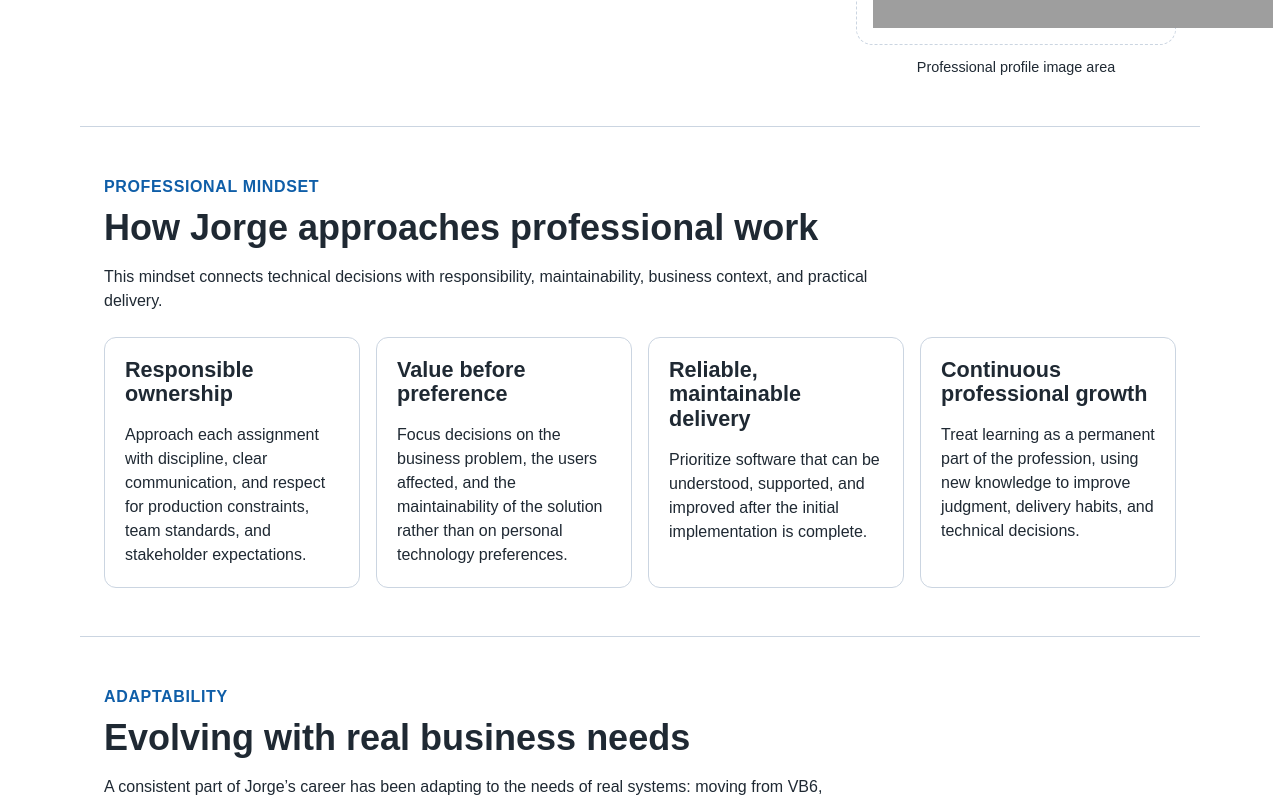
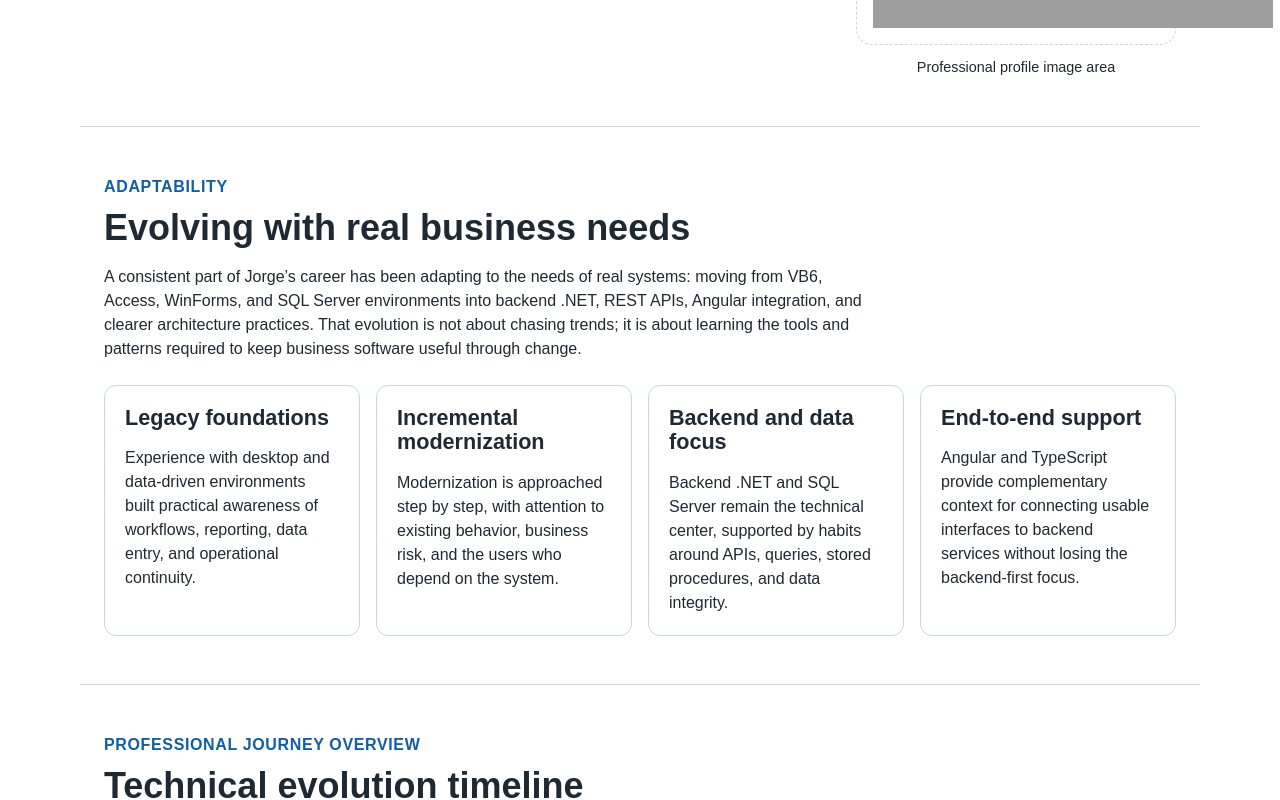
Before and after one commit to jorgejaimes085GH/J3dev-portfolio, an Angular app: page /about in a window 1280 px wide. Shown: the part 500-1300 px from the top of the page. Built offline with nearby package versions, Linux system fonts and the light colour scheme; grey boxes are pictures that could not be loaded.

Commit message:
Polish about page narrative

```diff
--- a/src/app/data/about.data.ts
+++ b/src/app/data/about.data.ts
@@ -4,55 +4,33 @@ const ABOUT_PAGE_DATA_EN: AboutPageData = {
   introduction: {
     professionalTitle: 'Backend .NET Developer',
     shortIntroduction:
-      'Jorge Jaimes is a Backend .NET Developer with experience across several generations of business software. His professional growth has been shaped by maintaining real systems, understanding operational needs, and using software as a practical way to solve business problems with reliability and long-term value.',
+      'Jorge Jaimes is a Backend .NET Developer with experience across several generations of business software. His professional growth has been shaped by supporting production systems, understanding operational needs, and using software as a practical way to solve business problems with reliability and long-term value.',
     profileImageAlt: 'Professional portrait of Jorge Jaimes',
     profileImageUrl: 'assets/profile/photos/jorge-jaimes-professional-portrait.webp',
   },
-  professionalMindset: [
-    {
-      title: 'Responsible ownership',
-      description:
-        'Approach each assignment with discipline, clear communication, and respect for production constraints, team standards, and stakeholder expectations.',
-    },
-    {
-      title: 'Value before preference',
-      description:
-        'Focus decisions on the business problem, the users affected, and the maintainability of the solution rather than on personal technology preferences.',
-    },
-    {
-      title: 'Reliable, maintainable delivery',
-      description:
-        'Prioritize software that can be understood, supported, and improved after the initial implementation is complete.',
-    },
-    {
-      title: 'Continuous professional growth',
-      description:
-        'Treat learning as a permanent part of the profession, using new knowledge to improve judgment, delivery habits, and technical decisions.',
-    },
-  ],
   adaptability: {
     summary:
-      'A consistent part of Jorge’s career has been adapting to the needs of real systems: moving from VB6, Access, WinForms, and SQL Server environments into .NET, REST APIs, Angular integration, and more modern architecture practices. That evolution is not about following trends; it is about learning the tools and patterns required to keep business software useful, maintainable, and aligned with current needs.',
+      'A consistent part of Jorge’s career has been adapting to the needs of real systems: moving from VB6, Access, WinForms, and SQL Server environments into backend .NET, REST APIs, Angular integration, and clearer architecture practices. That evolution is not about chasing trends; it is about learning the tools and patterns required to keep business software useful through change.',
     evidence: [
       {
         title: 'Legacy foundations',
         description:
-          'Experience with earlier desktop and data-driven environments built practical awareness of workflows, reporting, data entry, and operational continuity.',
+          'Experience with desktop and data-driven environments built practical awareness of workflows, reporting, data entry, and operational continuity.',
       },
       {
-        title: 'Modernization mindset',
+        title: 'Incremental modernization',
         description:
-          'Modernization is approached incrementally, with attention to existing behavior, business risk, and the users who depend on the system.',
+          'Modernization is approached step by step, with attention to existing behavior, business risk, and the users who depend on the system.',
       },
       {
-        title: 'Tool-agnostic problem solving',
+        title: 'Backend and data focus',
         description:
-          'Technology is treated as a means to deliver value, not as an identity; the priority is selecting and learning what the problem requires.',
+          'Backend .NET and SQL Server remain the technical center, supported by habits around APIs, queries, stored procedures, and data integrity.',
       },
       {
-        title: 'Current technical direction',
+        title: 'End-to-end support',
         description:
-          'Backend .NET remains the core focus while complementary frontend and architecture knowledge support clearer end-to-end delivery.',
+          'Angular and TypeScript provide complementary context for connecting usable interfaces to backend services without losing the backend-first focus.',
       },
     ],
   },
@@ -85,7 +63,7 @@ const ABOUT_PAGE_DATA_EN: AboutPageData = {
     {
       title: 'Architecture',
       description:
-        'Moved from isolated implementation toward clearer boundaries, maintainable layers, and design decisions that support future change.',
+        'Moved from isolated implementation toward clearer boundaries, layered responsibilities, and design decisions that support future change.',
     },
     {
       title: 'Modern .NET',
@@ -95,56 +73,56 @@ const ABOUT_PAGE_DATA_EN: AboutPageData = {
     {
       title: 'Angular',
       description:
-        'Added Angular and TypeScript as complementary fullstack capabilities for connecting usable interfaces to backend services and application workflows.',
+        'Added Angular and TypeScript as complementary capabilities for connecting application workflows to backend services.',
     },
   ],
-  engineeringPhilosophy: [
+  howJorgeWorks: [
     {
-      title: 'Understand the problem first',
+      title: 'Understand the business problem',
       description:
-        'Clarify business needs, constraints, and existing system behavior before choosing an implementation approach.',
+        'Clarify the workflow, users, constraints, and expected outcome before committing to an implementation path.',
     },
     {
-      title: 'Architecture before implementation',
+      title: 'Design maintainable backend boundaries',
       description:
-        'Define responsibilities, boundaries, and data flow early so code remains easier to reason about as requirements change.',
+        'Define responsibilities across APIs, services, data access, and SQL Server so changes remain easier to reason about.',
     },
     {
-      title: 'Maintainable software',
+      title: 'Modernize incrementally',
       description:
-        'Favor readable solutions, practical structure, and incremental improvement over unnecessary complexity.',
+        'Improve legacy areas through controlled steps that protect current behavior while moving the system toward cleaner structure.',
     },
     {
-      title: 'Continuous learning',
+      title: 'Deliver with production responsibility',
       description:
-        'Treat each project as part of a long-term technical evolution across legacy systems, enterprise delivery, and modern tooling.',
+        'Work with attention to reliability, confidentiality, handoff context, and the operational impact of each change.',
     },
   ],
   professionalValues: [
     {
-      title: 'Responsibility',
+      title: 'Practical judgment',
       description:
-        'Take ownership of assigned work while respecting production constraints, team practices, and confidentiality.',
+        'Choose solutions that fit the real problem, delivery context, and expected life of the software.',
     },
     {
-      title: 'Maintainability',
+      title: 'Clear communication',
       description:
-        'Reduce avoidable complexity so future changes can be completed with less risk and clearer technical context.',
+        'Explain decisions, limitations, and progress in a way that helps technical teams and stakeholders share context.',
     },
     {
-      title: 'Teamwork',
+      title: 'Team collaboration',
       description:
-        'Contribute through clear communication, shared standards, and practical support for teammates and stakeholders.',
+        'Contribute through shared standards, respectful handoffs, and support for teammates working in the same codebase.',
     },
     {
-      title: 'Documentation',
+      title: 'Confidentiality',
       description:
-        'Preserve useful context around decisions, behavior, and handoff needs so systems are easier to maintain.',
+        'Protect private source code, customer data, proprietary workflows, and internal implementation details.',
     },
     {
-      title: 'Continuous improvement',
+      title: 'Consistency',
       description:
-        'Use each iteration to refine technical judgment, improve delivery habits, and keep the work aligned with business needs.',
+        'Maintain steady work habits that help support quality, continuity, and trust in long-running systems.',
     },
   ],
 };
@@ -153,35 +131,13 @@ const ABOUT_PAGE_DATA_ES: AboutPageData = {
   introduction: {
     professionalTitle: 'Backend .NET Developer',
     shortIntroduction:
-      'Jorge Jaimes es Backend .NET Developer con experiencia en varias generaciones de software empresarial. Su crecimiento profesional se ha formado manteniendo sistemas reales, entendiendo necesidades operativas y usando el software como una forma práctica de resolver problemas de negocio con confiabilidad y valor a largo plazo.',
+      'Jorge Jaimes es Backend .NET Developer con experiencia en varias generaciones de software empresarial. Su crecimiento profesional se ha formado soportando sistemas en producción, entendiendo necesidades operativas y usando el software como una forma práctica de resolver problemas de negocio con confiabilidad y valor a largo plazo.',
     profileImageAlt: 'Retrato profesional de Jorge Jaimes',
     profileImageUrl: 'assets/profile/photos/jorge-jaimes-professional-portrait.webp',
   },
-  professionalMindset: [
-    {
-      title: 'Responsabilidad sobre el trabajo',
-      description:
-        'Aborda cada asignación con disciplina, comunicación clara y respeto por restricciones de producción, estándares del equipo y expectativas de stakeholders.',
-    },
-    {
-      title: 'Valor antes que preferencia',
-      description:
-        'Enfoca las decisiones en el problema de negocio, los usuarios afectados y la mantenibilidad de la solución, más que en preferencias personales de tecnología.',
-    },
-    {
-      title: 'Entrega confiable y mantenible',
-      description:
-        'Prioriza software que pueda entenderse, soportarse y mejorarse después de completar la implementación inicial.',
-    },
-    {
-      title: 'Crecimiento profesional continuo',
-      description:
-        'Trata el aprendizaje como parte permanente de la profesión y usa nuevo conocimiento para mejorar criterio, hábitos de entrega y decisiones técnicas.',
-    },
-  ],
   adaptability: {
     summary:
-      'Una parte constante de la carrera de Jorge ha sido adaptarse a las necesidades de sistemas reales: pasar de entornos VB6, Access, WinForms y SQL Server hacia .NET, REST APIs, integración con Angular y prácticas de arquitectura más modernas. Esa evolución no se trata de seguir tendencias; se trata de aprender herramientas y patrones necesarios para mantener el software de negocio útil, mantenible y alineado con necesidades actuales.',
+      'Una parte constante de la carrera de Jorge ha sido adaptarse a las necesidades de sistemas reales: pasar de entornos VB6, Access, WinForms y SQL Server hacia backend .NET, REST APIs, integración con Angular y prácticas de arquitectura más claras. Esa evolución no se trata de perseguir tendencias; se trata de aprender herramientas y patrones necesarios para mantener útil el software de negocio durante el cambio.',
     evidence: [
       {
         title: 'Fundamentos legacy',
@@ -189,19 +145,19 @@ const ABOUT_PAGE_DATA_ES: AboutPageData = {
           'La experiencia con entornos desktop y orientados a datos construyó una comprensión práctica de flujos de trabajo, reportes, ingreso de datos y continuidad operativa.',
       },
       {
-        title: 'Mentalidad de modernización',
+        title: 'Modernización incremental',
         description:
-          'La modernización se aborda de forma incremental, cuidando comportamiento existente, riesgo de negocio y usuarios que dependen del sistema.',
+          'La modernización se aborda paso a paso, cuidando comportamiento existente, riesgo de negocio y usuarios que dependen del sistema.',
       },
       {
-        title: 'Resolución de problemas sin apego a herramientas',
+        title: 'Foco backend y datos',
         description:
-          'La tecnología se trata como un medio para entregar valor, no como identidad; la prioridad es seleccionar y aprender lo que el problema requiere.',
+          'Backend .NET y SQL Server siguen siendo el centro técnico, apoyados por hábitos alrededor de APIs, consultas, procedimientos almacenados e integridad de datos.',
       },
       {
-        title: 'Dirección técnica actual',
+        title: 'Soporte end-to-end',
         description:
-          'Backend .NET sigue siendo el foco principal, mientras el conocimiento complementario en frontend y arquitectura apoya entregas end-to-end más claras.',
+          'Angular y TypeScript aportan contexto complementario para conectar interfaces usables con servicios backend sin perder el foco backend-first.',
       },
     ],
   },
@@ -234,7 +190,7 @@ const ABOUT_PAGE_DATA_ES: AboutPageData = {
     {
       title: 'Arquitectura',
       description:
-        'Pasó de implementaciones aisladas hacia límites más claros, capas mantenibles y decisiones de diseño que soportan cambios futuros.',
+        'Pasó de implementaciones aisladas hacia límites más claros, responsabilidades por capas y decisiones de diseño que soportan cambios futuros.',
     },
     {
       title: '.NET moderno',
@@ -244,61 +200,56 @@ const ABOUT_PAGE_DATA_ES: AboutPageData = {
     {
       title: 'Angular',
       description:
-        'Agregó Angular y TypeScript como capacidades fullstack complementarias para conectar interfaces usables con servicios backend y flujos de aplicación.',
+        'Agregó Angular y TypeScript como capacidades complementarias para conectar flujos de aplicación con servicios backend.',
     },
   ],
-  engineeringPhilosophy: [
+  howJorgeWorks: [
     {
-      title: 'Entender primero el problema',
+      title: 'Entender el problema de negocio',
       description:
-        'Aclarar necesidades de negocio, restricciones y comportamiento existente del sistema antes de elegir una implementación.',
+        'Aclarar el flujo de trabajo, los usuarios, las restricciones y el resultado esperado antes de definir una implementación.',
     },
     {
-      title: 'Arquitectura antes de implementar',
+      title: 'Diseñar límites backend mantenibles',
       description:
-        'Definir responsabilidades, límites y flujo de datos desde temprano para que el código sea más fácil de razonar cuando cambian los requisitos.',
+        'Definir responsabilidades entre APIs, servicios, acceso a datos y SQL Server para que los cambios sean más fáciles de razonar.',
     },
     {
-      title: 'Software mantenible',
+      title: 'Modernizar incrementalmente',
       description:
-        'Preferir soluciones legibles, estructura práctica y mejora incremental sobre complejidad innecesaria.',
+        'Mejorar áreas legacy mediante pasos controlados que protegen el comportamiento actual mientras el sistema avanza hacia una estructura más clara.',
     },
     {
-      title: 'Aprendizaje continuo',
+      title: 'Entregar con responsabilidad en producción',
       description:
-        'Tratar cada proyecto como parte de una evolución técnica de largo plazo entre sistemas legacy, entrega empresarial y herramientas modernas.',
+        'Trabajar con atención a confiabilidad, confidencialidad, contexto de entrega y el impacto operativo de cada cambio.',
     },
   ],
   professionalValues: [
     {
-      title: 'Responsabilidad',
-      description:
-        'Asumir el trabajo asignado respetando restricciones de producción, prácticas del equipo y confidencialidad.',
-    },
-    {
-      title: 'Mantenibilidad',
-      description:
-        'Reducir complejidad evitable para que los cambios futuros puedan completarse con menor riesgo y mayor claridad técnica.',
-    },
-    {
-      title: 'Claridad',
-      description:
-        'Comunicar decisiones, limitaciones y avances de forma que equipos técnicos y stakeholders puedan entender el contexto.',
-    },
-    {
-      title: 'Pragmatismo',
+      title: 'Criterio práctico',
       description:
         'Elegir soluciones que respondan al problema real, el contexto de entrega y la vida útil esperada del software.',
     },
     {
+      title: 'Comunicación clara',
+      description:
+        'Explicar decisiones, limitaciones y avances de forma que equipos técnicos y stakeholders compartan contexto.',
+    },
+    {
+      title: 'Colaboración en equipo',
+      description:
+        'Contribuir mediante estándares compartidos, entregas respetuosas y apoyo a compañeros que trabajan en la misma base de código.',
+    },
+    {
       title: 'Confidencialidad',
       description:
-        'Proteger código fuente privado, datos de clientes, flujos propietarios y detalles internos mientras se comunica evidencia profesional segura.',
+        'Proteger código fuente privado, datos de clientes, flujos propietarios y detalles internos de implementación.',
     },
     {
       title: 'Consistencia',
       description:
-        'Mantener hábitos de trabajo estables que ayuden a sostener calidad, colaboración y continuidad en sistemas de largo plazo.',
+        'Mantener hábitos de trabajo estables que ayuden a sostener calidad, continuidad y confianza en sistemas de largo plazo.',
     },
   ],
 };
--- a/src/app/data/ui-text.data.ts
+++ b/src/app/data/ui-text.data.ts
@@ -178,24 +178,20 @@ export const UI_TEXT = {
         eyebrow: 'About Me',
         imagePending: 'Professional Profile Image Pending',
         imageCaption: 'Professional profile image area',
-        mindsetEyebrow: 'Professional Mindset',
-        mindsetTitle: 'How Jorge approaches professional work',
+        mindsetEyebrow: 'How Jorge Works',
+        mindsetTitle: 'Practical engineering habits behind the work',
         mindsetIntro:
-          'This mindset connects technical decisions with responsibility, maintainability, business context, and practical delivery.',
+          'This section combines professional mindset and engineering philosophy into a concise view of how Jorge moves from business context to production-aware delivery.',
         adaptabilityEyebrow: 'Adaptability',
         adaptabilityTitle: 'Evolving with real business needs',
         journeyEyebrow: 'Professional Journey Overview',
         journeyTitle: 'Technical evolution timeline',
         journeyIntro:
           'A concise view of how Jorge’s work evolved from early business software into backend .NET, SQL Server, architecture, and Angular application development.',
-        philosophyEyebrow: 'Engineering Philosophy',
-        philosophyTitle: 'Principles behind the work',
-        philosophyIntro:
-          'These principles describe the engineering habits that guide implementation choices, maintenance work, and modernization decisions.',
         valuesEyebrow: 'Professional Values',
         valuesTitle: 'Work habits that support teams',
         valuesIntro:
-          'These values support dependable team contribution across production systems, documentation, collaboration, and continuous improvement.',
+          'These values describe the day-to-day habits that support clear collaboration and dependable contribution in business software teams.',
         ctaEyebrow: 'Next Steps',
         ctaTitle: 'Continue exploring the portfolio evidence',
         ctaIntro:
@@ -465,24 +461,20 @@ export const UI_TEXT = {
         eyebrow: 'Acerca de mí',
         imagePending: 'Imagen de perfil profesional pendiente',
         imageCaption: 'Área de imagen de perfil profesional',
-        mindsetEyebrow: 'Mentalidad profesional',
-        mindsetTitle: 'Cómo Jorge aborda el trabajo profesional',
+        mindsetEyebrow: 'Cómo trabaja Jorge',
+        mindsetTitle: 'Hábitos prácticos de ingeniería detrás del trabajo',
         mindsetIntro:
-          'Esta mentalidad conecta las decisiones técnicas con responsabilidad, mantenibilidad, contexto de negocio y entrega práctica.',
+          'Esta sección combina mentalidad profesional y filosofía de ingeniería en una vista clara de cómo Jorge pasa del contexto de negocio a una entrega consciente de producción.',
         adaptabilityEyebrow: 'Adaptabilidad',
         adaptabilityTitle: 'Evolucionar con necesidades reales de negocio',
         journeyEyebrow: 'Resumen de trayectoria profesional',
         journeyTitle: 'Línea de evolución técnica',
         journeyIntro:
           'Una vista breve de cómo el trabajo de Jorge evolucionó desde software de negocio inicial hacia backend .NET, SQL Server, arquitectura y desarrollo de aplicaciones Angular.',
-        philosophyEyebrow: 'Filosofía de ingeniería',
-        philosophyTitle: 'Principios detrás del trabajo',
-        philosophyIntro:
-          'Estos principios describen los hábitos de ingeniería que guían decisiones de implementación, mantenimiento y modernización.',
         valuesEyebrow: 'Valores profesionales',
         valuesTitle: 'Hábitos de trabajo que apoyan a los equipos',
         valuesIntro:
-          'Estos valores apoyan una contribución confiable al equipo en sistemas de producción, documentación, colaboración y mejora continua.',
+          'Estos valores describen los hábitos diarios que apoyan una colaboración clara y una contribución confiable en equipos de software de negocio.',
         ctaEyebrow: 'Siguientes pasos',
         ctaTitle: 'Continúa explorando la evidencia del portafolio',
         ctaIntro:
--- a/src/app/models/about.model.ts
+++ b/src/app/models/about.model.ts
@@ -22,9 +22,8 @@ export interface AboutAdaptabilitySection {
 
 export interface AboutPageData {
   introduction: AboutIntroduction;
-  professionalMindset: readonly AboutCard[];
   adaptability: AboutAdaptabilitySection;
   journeyMilestones: readonly AboutTimelineMilestone[];
-  engineeringPhilosophy: readonly AboutCard[];
+  howJorgeWorks: readonly AboutCard[];
   professionalValues: readonly AboutCard[];
 }
--- a/src/app/pages/about/about.ts
+++ b/src/app/pages/about/about.ts
@@ -40,23 +40,6 @@ import { LanguageService } from '../../core/services/language.service';
         </figure>
       </section>
 
-      <section class="about-section" aria-labelledby="professional-mindset-title">
-        <div class="about-section__header">
-          <p class="about-section__eyebrow">{{ text().mindsetEyebrow }}</p>
-          <h2 id="professional-mindset-title">{{ text().mindsetTitle }}</h2>
-          <p>{{ text().mindsetIntro }}</p>
-        </div>
-
-        <div class="about-card-grid about-card-grid--four">
-          @for (item of aboutData().professionalMindset; track item.title) {
-            <article class="about-card">
-              <h3>{{ item.title }}</h3>
-              <p>{{ item.description }}</p>
-            </article>
-          }
-        </div>
-      </section>
-
       <section class="about-section" aria-labelledby="adaptability-title">
         <div class="about-section__header">
           <p class="about-section__eyebrow">{{ text().adaptabilityEyebrow }}</p>
@@ -93,15 +76,15 @@ import { LanguageService } from '../../core/services/language.service';
         </ol>
       </section>
 
-      <section class="about-section" aria-labelledby="engineering-philosophy-title">
+      <section class="about-section" aria-labelledby="how-jorge-works-title">
         <div class="about-section__header">
-          <p class="about-section__eyebrow">{{ text().philosophyEyebrow }}</p>
-          <h2 id="engineering-philosophy-title">{{ text().philosophyTitle }}</h2>
-          <p>{{ text().philosophyIntro }}</p>
+          <p class="about-section__eyebrow">{{ text().mindsetEyebrow }}</p>
+          <h2 id="how-jorge-works-title">{{ text().mindsetTitle }}</h2>
+          <p>{{ text().mindsetIntro }}</p>
         </div>
 
         <div class="about-card-grid about-card-grid--four">
-          @for (item of aboutData().engineeringPhilosophy; track item.title) {
+          @for (item of aboutData().howJorgeWorks; track item.title) {
             <article class="about-card">
               <h3>{{ item.title }}</h3>
               <p>{{ item.description }}</p>
```
